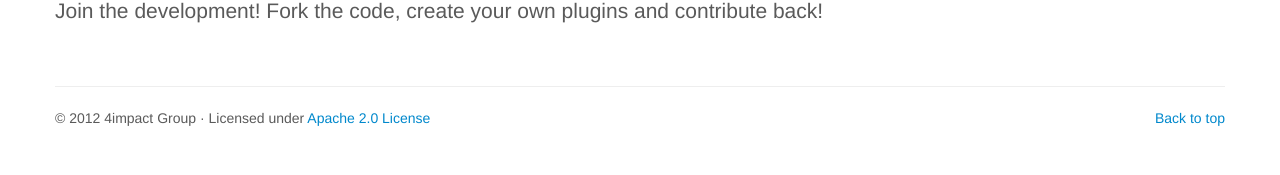
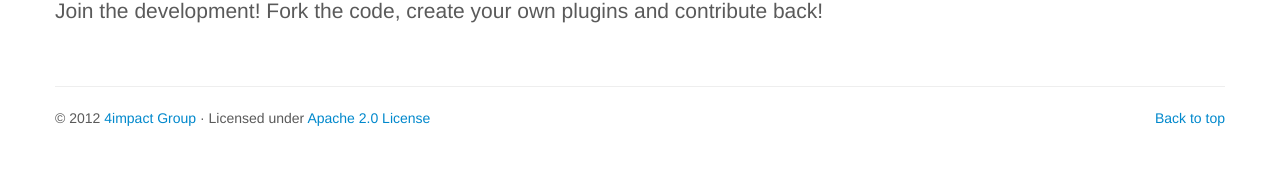
Before and after one commit to 4impact/madcow, a Jekyll site: the page built from index.html, in a window 1280 px wide. Shown: the part 2110-2285 px from the top of the page. Built offline with Jekyll 4.4.1, drawn with Linux system fonts in a browser that asks for light colours; some of the changed lines change nothing that is shown.

Commit message:
Updated footer

```diff
--- a/_layouts/default.html
+++ b/_layouts/default.html
@@ -98,7 +98,7 @@
         <footer>
             <hr/>
             <p class="pull-right"><a href="#">Back to top</a></p>
-            <p>&copy; 2012 4impact Group &middot; Licensed under <a href="http://www.apache.org/licenses/LICENSE-2.0" target="_blank">Apache 2.0 License</a></p>
+            <p>&copy; 2012 <a href="http://4impact.com.au" target="_blank">4impact Group</a> &middot; Licensed under <a href="http://www.apache.org/licenses/LICENSE-2.0" target="_blank">Apache 2.0 License</a></p>
         </footer>
     </div>
 
```
